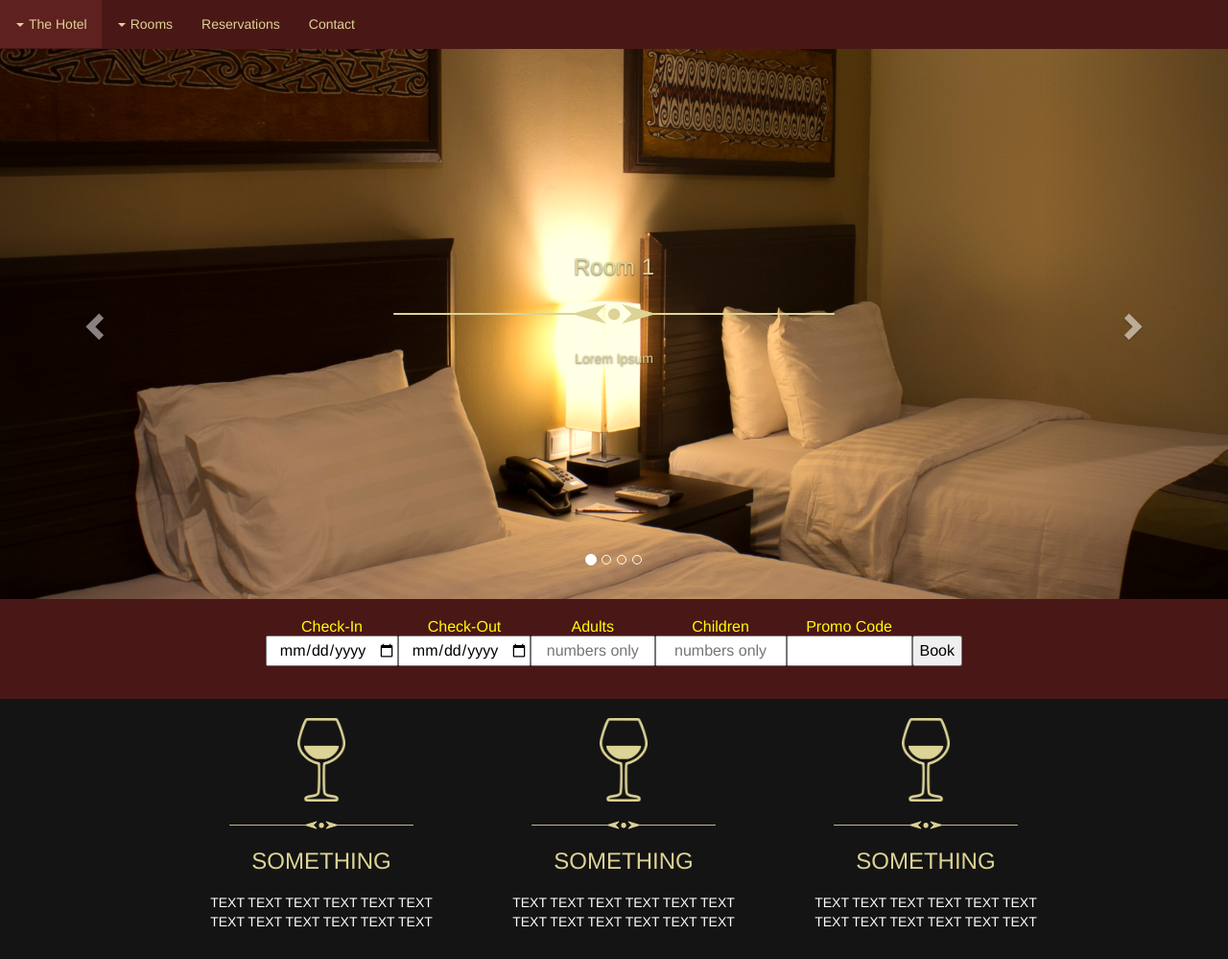
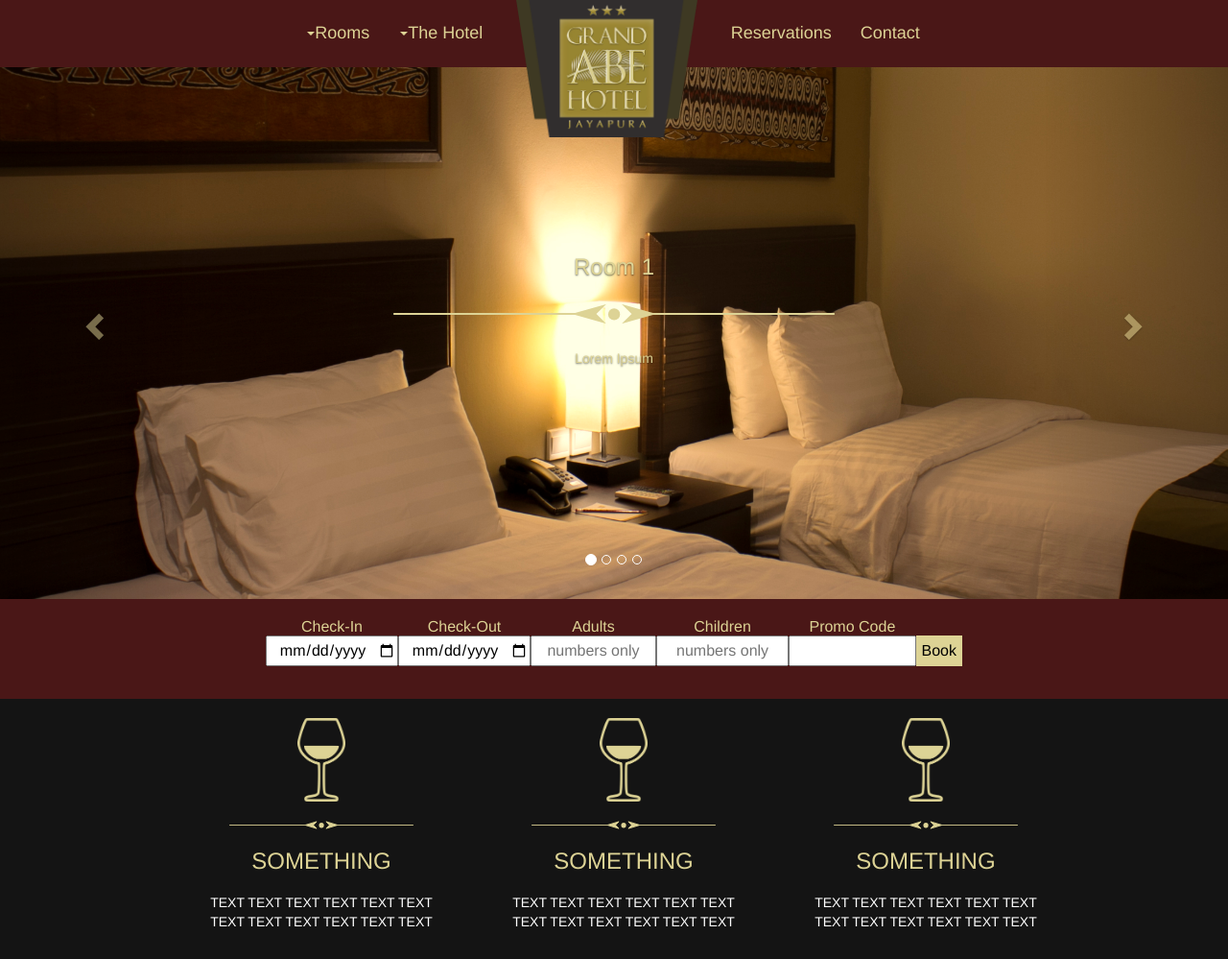
Before and after one commit to Apostolus/GrandABEHotel, a CodeIgniter app: page /database/ in a window 1280 px wide. Shown: the top 999 px of the page at 96% size. Run offline with CodeIgniter, Linux system fonts and the light colour scheme; some libraries are stand-ins or nearby versions.

Commit message:
Mungkin Udh Jadi (Homenya)
IMPORTANT
navbar.php digabung ke header.php
(file navbar.php didelete)

mini form udh responsive
navbar udh jadi (lumayan barbar)
css style correction

```diff
--- a/application/controllers/Pages.php
+++ b/application/controllers/Pages.php
@@ -5,27 +5,8 @@
 
 				$this->load->helper('url');
 				$this->load->view('templates/header');
-				$this->load->view('templates/navbar');
 				$this->load->view('pages/home');
 				$this->load->view('templates/footer');
 		}
-
-		// public function index($page= 'home'){
-
-		// 	if(!file_exists('application/views/pages/'.$page.'.php'))
-		// 	{
-		// 		echo "Sorry, file does not exist";
-		// 	}
-		// 	else
-		// 	{
-		// 		$this->load->helper('url');
-		// 		$data['title']=ucfirst($page);
-		// 		$this->load->view('templates/header',$data);
-		// 		$this->load->view('templates/navbar',$data);
-		// 		$this->load->view('pages/'.$page,$data);
-		// 		$this->load->view('templates/footer',$data);
-		// 	}
-		// }
-
 	}
 ?>
--- a/application/views/pages/Home.php
+++ b/application/views/pages/Home.php
@@ -36,7 +36,7 @@
         <div class="carousel-caption">
           <h3>Room 3</h3>
           <img src="assets/img/line.svg" width="50%" style="margin:2vw" class="hidden-xs">
-          <p class="hidden-xs">Whatnot</p>
+          <p class="hidden-xs">Lorem Ipsum</p>
         </div>
       </div>
 
@@ -45,7 +45,7 @@
         <div class="carousel-caption">
           <h3>Room 4</h3>
           <img src="assets/img/line.svg" width="50%" style="margin:2vw" class="hidden-xs">
-          <p class="hidden-xs">HEEEEY</p>
+          <p class="hidden-xs">Lorem Ipsum</p>
         </div>
       </div>
 
@@ -53,22 +53,23 @@
 
     <!-- Left and right controls -->
     <a class="left carousel-control" href="#imgCarousel" role="button" data-slide="prev">
-      <span class="glyphicon glyphicon-chevron-left" aria-hidden="true"></span>
+      <span class="glyphicon glyphicon-chevron-left" aria-hidden="true" style="color:#ddd395"></span>
       <span class="sr-only">Previous</span>
     </a>
     <a class="right carousel-control" href="#imgCarousel" role="button" data-slide="next">
-      <span class="glyphicon glyphicon-chevron-right" aria-hidden="true"></span>
+      <span class="glyphicon glyphicon-chevron-right" aria-hidden="true" style="color:#ddd395"></span>
       <span class="sr-only">Next</span>
     </a>
   </div>
 
   <!-- BOOKING -->
   <div class="bookingDiv">
-    <div class="row">
     <center>
+    <!-- for MD &LG -->
+    <div class="row visible-md visible-lg">
       <div class="col-xs-12">
         <form>
-      <table style="width:60%; color:yellow;">
+          <table style="width:60%; color:#ddd395;">
             <tr>
               <td>Check-In</td>
               <td>Check-Out</td>
@@ -77,18 +78,49 @@
               <td>Promo Code</td>
             </tr>
             <tr>
-          <td><input type="date" name="checkInDate"></td>
-          <td><input type="date" name="checkOutDate"></td>
-          <td><input type="text" name="adultCount" onkeypress='return event.charCode >= 48 && event.charCode <= 57' placeholder="numbers only"></td>
-          <td><input type="text" name="childCount" onkeypress='return event.charCode >= 48 && event.charCode <= 57' placeholder="numbers only"></td>
-          <td><input type="text" name="promoCode"></td>
-          <td><input type="submit" value="Book"></td>
+              <td><input type="date" id="checkin"></td>
+              <td><input type="date" id="checkout"></td>
+              <td><input type="text" id="adult" onkeypress='return event.charCode >= 48 && event.charCode <= 57' placeholder="numbers only"></td>
+              <td><input type="text" id="children" onkeypress='return event.charCode >= 48 && event.charCode <= 57' placeholder="numbers only"></td>
+              <td><input type="text" id="promoCode"></td>
+              <td><input type="submit" value="Book" class="button"></td>
             </tr>
           </table>
         </form>
       </div>
+    </div>
+
+    <!-- for XS & SM -->
+    <div class="row visible-xs visible-sm" style="width:65%">
+      <div class="col-xs-12">
+        <form style=" color:#ddd395">
+          <div class="form-group">
+            <label for="checkin">Check-In:</label>
+            <input type="date" class="form-control" id="checkin">
+          </div>
+          <div class="form-group">
+            <label for="checkout">Check-Out:</label>
+            <input type="date" class="form-control" id="checkout">
+          </div>
+          <div class="form-group">
+            <label for="adult">Adults:</label>
+            <input type="text" class="form-control" id="adult" onkeypress='return event.charCode >= 48 && event.charCode <= 57' placeholder="numbers only">
+          </div>
+          <div class="form-group">
+            <label for="adult">Children:</label>
+            <input type="text" class="form-control" id="children" onkeypress='return event.charCode >= 48 && event.charCode <= 57' placeholder="numbers only">
+          </div>
+          <div class="form-group">
+            <label for="promoCode">Promo Code:</label>
+            <input type="text" class="form-control" id="promoCode">
+          </div>
+          <br>
+          <input type="submit" value="Book" class="button">
+        </form>
+      </div>
+    </div>
+
     </center>
-    </div>
   </div>
 
   <!-- FACILITIES DESC -->
--- a/application/views/templates/Footer.php
+++ b/application/views/templates/Footer.php
@@ -4,7 +4,7 @@
 <footer>
 	<center>
 	<div class="foot row" style="width:80%">
-		<div class="col-xs-12 col-md-4"><img src="assets/img/logo.jpg" width='36%'></div> <!--GANTI LOGONYA!!!!!!! -->
+		<div class="col-xs-12 col-md-4"><img src="assets/img/logo.png" width='36%' style="margin: 20px"></div> <!--GANTI LOGONYA!!!!!!! -->
 		<div class="col-xs-6 col-md-4" style="text-align:left">
 			<h3 style="color: #ddd395">Contact Us</h3>
 			<br>
@@ -16,7 +16,9 @@
 		<div class="col-xs-6 col-md-4" style="text-align:left">
 			<h3 style="color: #ddd395">Keep in Touch</h3>
 			<br>
-			<h5> ICONS HERE</h5>
+			<span class="socMedIcon"><a href="#"><img src="assets/img/fb.png"></a></span>
+			<span class="socMedIcon"><a href="#"><img src="assets/img/twitter.png"></a></span>
+			<span class="socMedIcon"><a href="#"><img src="assets/img/ig.png"></a></span>
 		</div>
 	</div>
 	</center>
--- a/application/views/templates/Header.php
+++ b/application/views/templates/Header.php
@@ -18,3 +18,47 @@
 
 </head>
 <body>
+
+<nav class="navbar navbar-fixed-top">
+  <div class="container-fluid">
+  	<div class="navbar-header">
+  	<button type="button" class="navbar-toggle" data-toggle="collapse" data-target="#ABENavbar">
+        <span class="icon-bar"></span>
+        <span class="icon-bar"></span>
+        <span class="icon-bar"></span>
+    </button>
+    <a class="navbar-brand visible-xs" href="#">GrandABE Hotel</a>
+    </div>
+	  <div class="collapse navbar-collapse" id="ABENavbar">
+	    <ul class="nav navbar-nav col-sm-5">
+	      <li class="dropdown leftNav">
+	      	<a class="dropdown-toggle" data-toggle="dropdown" href="#"><h4><span class="caret"></span>The Hotel
+	      	 </h4></a>
+	      	<ul class="dropdown-menu dropdown-menu-right">
+	          <li><a href="#">About GrandABE</a></li>
+	          <li><a href="#">Our Philosophy</a></li>
+	        </ul>
+	      </li>
+	      <li class="dropdown leftNav">
+	        <a class="dropdown-toggle" data-toggle="dropdown" href="#"><h4><span class="caret"></span>Rooms
+	        </h4></a>
+	        <ul class="dropdown-menu">
+	          <li><a href="#">Test1</a></li>
+	          <li><a href="#">Test2</a></li>
+	          <li><a href="#">Test3</a></li>
+	        </ul>
+	      </li>
+	  	</ul>
+		<div class="nav navbar-nav col-sm-2 hidden-xs">
+	  		<a href="#" style="padding:0"><center><img src="assets/img/top_logo.png" width="95%"></center></a>
+	  	</div>
+	  	<ul class="nav navbar-nav col-sm-5 ">
+	      <li><a href="#"><h4>Reservations</h4></a></li>
+	      <li><a href="#"><h4>Contact</h4></a></li>
+	   	</ul>
+
+	  </div>
+  </div>
+</nav>
+
+<div style="height:3vh; width: 100%"></div> <!-- CHANGE HEIGHT -->
--- a/application/views/templates/Navbar.php
+++ /dev/null
@@ -1,42 +0,0 @@
-<nav class="navbar navbar-fixed-top">
-  <div class="container-fluid">
-  	<div class="navbar-header">
-  	<button type="button" class="navbar-toggle" data-toggle="collapse" data-target="#ABENavbar">
-        <span class="icon-bar"></span>
-        <span class="icon-bar"></span>
-        <span class="icon-bar"></span>
-    </button>
-    <a class="navbar-brand visible-xs" href="#">GrandABE Hotel</a>
-    </div>
-	  <div class="collapse navbar-collapse" id="ABENavbar">
-	    <ul class="nav navbar-nav">
-	      <li class="dropdown">
-	      	<a class="dropdown-toggle" data-toggle="dropdown" href="#"><span class="caret" style="margin-right:5px;"></span>The Hotel
-	      	 </a>
-	      	<ul class="dropdown-menu">
-	          <li><a href="#">About GrandABE</a></li>
-	          <li><a href="#">Our Philosophy</a></li>
-	        </ul>
-	      </li>
-	      <li class="dropdown">
-	        <a class="dropdown-toggle" data-toggle="dropdown" href="#"><span class="caret" style="margin-right:5px;"></span>Rooms
-	        </a>
-	        <ul class="dropdown-menu">
-	          <li><a href="#">Test1</a></li>
-	          <li><a href="#">Test2</a></li>
-	          <li><a href="#">Test3</a></li>
-	        </ul>
-	      </li>
-	  	</ul>
-	  <!-- 	<ul class="nav navbar-nav">
-	  		<li><a href="#"><img src="assets/img/logo.jpg"></a></li>
-	  	</ul> -->
-	  	<ul class="nav navbar-nav">
-	      <li><a href="#">Reservations</a></li>
-	      <li><a href="#">Contact</a></li>
-	   	</ul>
-	  </div>
-  </div>
-</nav>
-
-<div style="height:3vh; width: 100%"></div> <!-- CHANGE HEIGHT -->
--- a/assets/css/style.css
+++ b/assets/css/style.css
@@ -1,5 +1,24 @@
+@media(min-width: 768px){
+	.navbar{
+		height:70px;
+	}
+	.leftNav{
+		float: right !important;
+	}
+}
+
 .container-fluid{
 	padding: 0;
+}
+
+.navbar-brand:focus{
+	color:#4A1717;
+	outline: none;
+}
+
+.navbar-nav:active:focus{
+	color:#4A1717;
+	outline: none;
 }
 
 .navbar{
@@ -11,6 +30,9 @@
 	color:#ddd395;
 }
 
+.navbar-nav li a:focus{
+	background-color: #4A1717;
+}
 .navbar-toggle .icon-bar{
 	background-color: #ddd395;
 }
@@ -30,6 +52,18 @@ ul.nav a:hover {
 
 .navbar-brand:hover{
 	color:#ddd395;
+}
+
+.dropdown-menu{
+	background-color: #282828;
+}
+
+.dropdown-menu li a{
+	color: white;
+}
+.dropdown-menu li a:hover{
+	color: white;
+	background-color: #323232 !important;
 }
 
 .active{
@@ -92,6 +126,7 @@ ul.nav a:hover {
 	height: auto;
 	background:url('../img/home4Dark.jpg');
 	background-size: cover;
+	background-position: center;
 }
 
 td{
@@ -132,5 +167,34 @@ hr{
 
 .btn-primary:hover{
 	background: #C2B776;
+	border: none;
 	color: black;
 }
+.btn-primary:active{
+	background: #C2B776;
+	color: black;
+	border: none;
+}
+.btn-primary:focus{
+	background: #C2B776;
+	color: black;
+	border: none;
+}
+.btn-primary:active:focus{
+	background: #C2B776;
+	color: black;
+	border: none;
+}
+
+
+.socMedIcon a img{
+	width: 45px;
+	height: 45px;
+}
+
+.button{
+	background: #ddd395;
+	border: none;
+	color: black;
+}
+}
```
Also changed, not shown: application/controllers/greet.php (deleted, +0 -26 lines), assets/img/fb.png (added), assets/img/ig.png (added), assets/img/logo.png (added), assets/img/top_logo.png (added), assets/img/twitter.png (added), 1 other file. Lines whose indentation alone changed are shown as unchanged.
